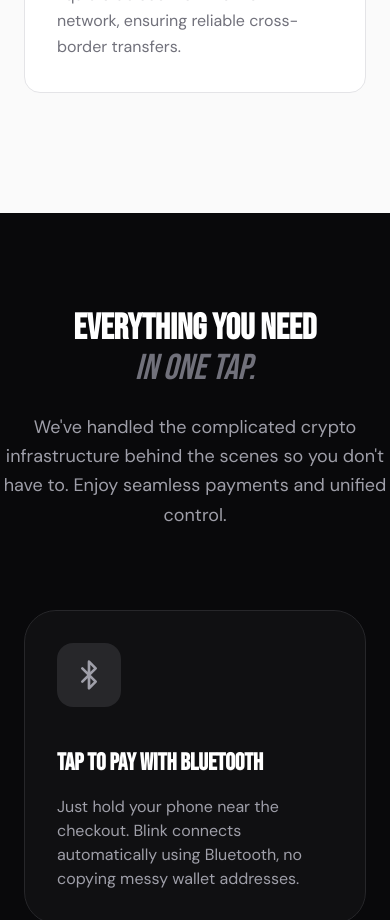
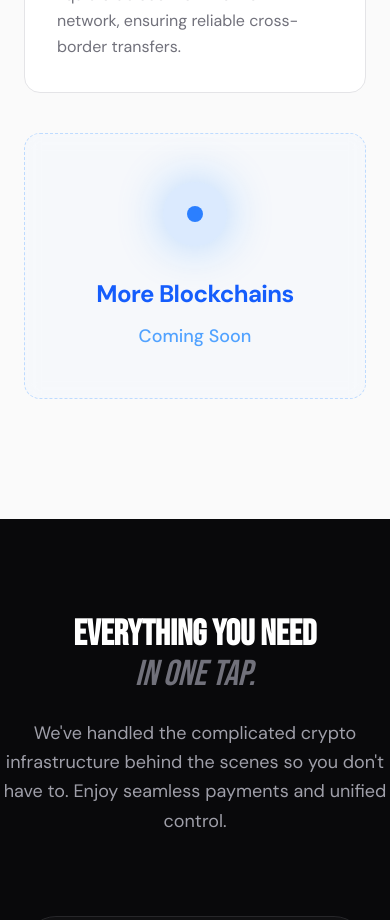
Before and after one commit to DigitalGoldenEra/blink-website, a Next.js app: page / in a window 390 px wide. Shown: the part 3020-3940 px from the top of the page. Built offline with nearby package versions, Linux system fonts and the light colour scheme.

Commit message:
fixed ui

```diff
--- a/src/app/components/blockchains.tsx
+++ b/src/app/components/blockchains.tsx
@@ -72,6 +72,14 @@ export default function BlockchainsSection() {
           },
         }
       );
+
+      gsap.to(".coming-soon-blink", {
+        opacity: 0.3,
+        duration: 0.8,
+        repeat: -1,
+        yoyo: true,
+        ease: "power2.inOut",
+      });
     });
 
     return () => mm.revert();
@@ -129,6 +137,22 @@ export default function BlockchainsSection() {
                   </div>
                 </div>
               ))}
+
+              <div className="blockchain-card w-full p-12 rounded-2xl md:rounded-3xl border border-dashed border-blue-200 bg-blue-50/30 backdrop-blur-sm flex flex-col items-center justify-center text-center group transition-all duration-500 hover:bg-blue-50/50">
+                <div className="relative mb-8">
+                  <div className="absolute inset-0 bg-blue-400 rounded-full blur-xl opacity-20 group-hover:opacity-40 transition-opacity animate-pulse" />
+                  <div className="w-16 h-16 rounded-full bg-blue-100 flex items-center justify-center relative">
+                    <div className="w-4 h-4 rounded-full bg-blue-500 animate-ping" />
+                    <div className="w-4 h-4 rounded-full bg-blue-500 absolute" />
+                  </div>
+                </div>
+                <h3 className="coming-soon-blink text-blue-600 font-bold text-2xl md:text-3xl tracking-tight mb-3">
+                  More Blockchains
+                </h3>
+                <p className="text-blue-400 font-medium text-lg md:text-xl">
+                  Coming Soon
+                </p>
+              </div>
             </div>
           </div>
 
--- a/src/app/components/footer.tsx
+++ b/src/app/components/footer.tsx
@@ -51,7 +51,7 @@ export default function Footer() {
     >
       <div className="max-w-6xl mx-auto">
         <div className="flex flex-col lg:flex-row justify-between items-center gap-12">
-          <Link href="/" className="flex items-center gap-3 group">
+          <Link href="#hero" className="flex items-center gap-3 group">
             <img src="/blink-logo.png" alt="Blink Logo" className="w-10 rounded-lg shadow-lg shadow-blue-500/20 group-hover:scale-110 transition-transform duration-300" />
             <span className="font-heading text-3xl font-bold text-white tracking-tight">
               Blink
--- a/src/app/components/hero.tsx
+++ b/src/app/components/hero.tsx
@@ -92,6 +92,7 @@ export default function HeroSection() {
 
   return (
     <section
+      id="hero"
       ref={containerRef}
       className="relative flex items-center justify-center overflow-hidden min-h-[85vh] md:min-h-screen">
       <div className="max-w-5xl mx-auto text-center py-24 md:py-32 lg:pt-10">
```
